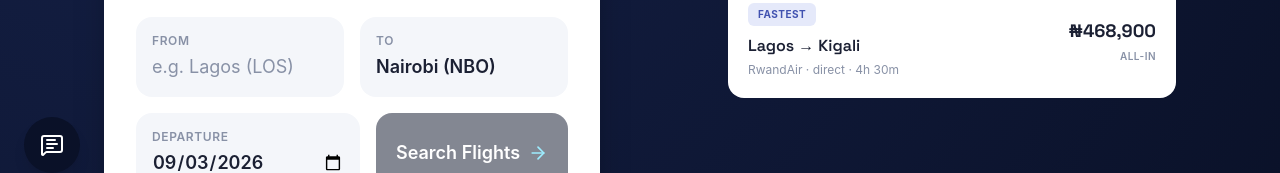
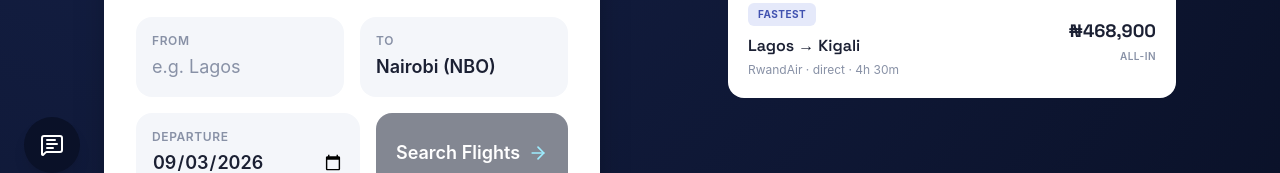
Before and after one commit to Chuzzy99/Synqedair, a Next.js app: page / in a window 1280 px wide. Shown: the part 603-776 px from the top of the page. Built offline with nearby package versions, Linux system fonts and the light colour scheme; no server answers.

Commit message:
Fetch dynamic location via IP for From placeholder

```diff
--- a/src/app/page.tsx
+++ b/src/app/page.tsx
@@ -24,6 +24,7 @@
   const [loading, setLoading] = useState(false);
   const [greeting, setGreeting] = useState("Hello");
   const [tripType, setTripType] = useState("One way");
+  const [userLocation, setUserLocation] = useState("Lagos");
 
   // Dynamically set greeting based on user's local time (client-side only to avoid hydration mismatch)
   useEffect(() => {
@@ -37,6 +38,18 @@
     } else {
       setGreeting("Good day");
     }
+
+    // Fetch user's approximate location (state/region) based on IP
+    fetch('https://ipapi.co/json/')
+      .then(res => res.json())
+      .then(data => {
+        if (data && data.region) {
+          setUserLocation(data.region);
+        } else if (data && data.city) {
+          setUserLocation(data.city);
+        }
+      })
+      .catch(err => console.error("Could not fetch location automatically"));
   }, []);
 
   const handleSearch = async (e: React.FormEvent) => {
@@ -162,7 +175,7 @@
                       value={query}
                       onChange={(e) => setQuery(e.target.value)}
                       disabled={loading}
-                      placeholder="e.g. Lagos (LOS)"
+                      placeholder={`e.g. ${userLocation}`}
                       className="bg-transparent border-none outline-none w-full text-ink font-semibold md:text-lg placeholder:text-mist placeholder:font-normal"
                     />
                   </div>
```
